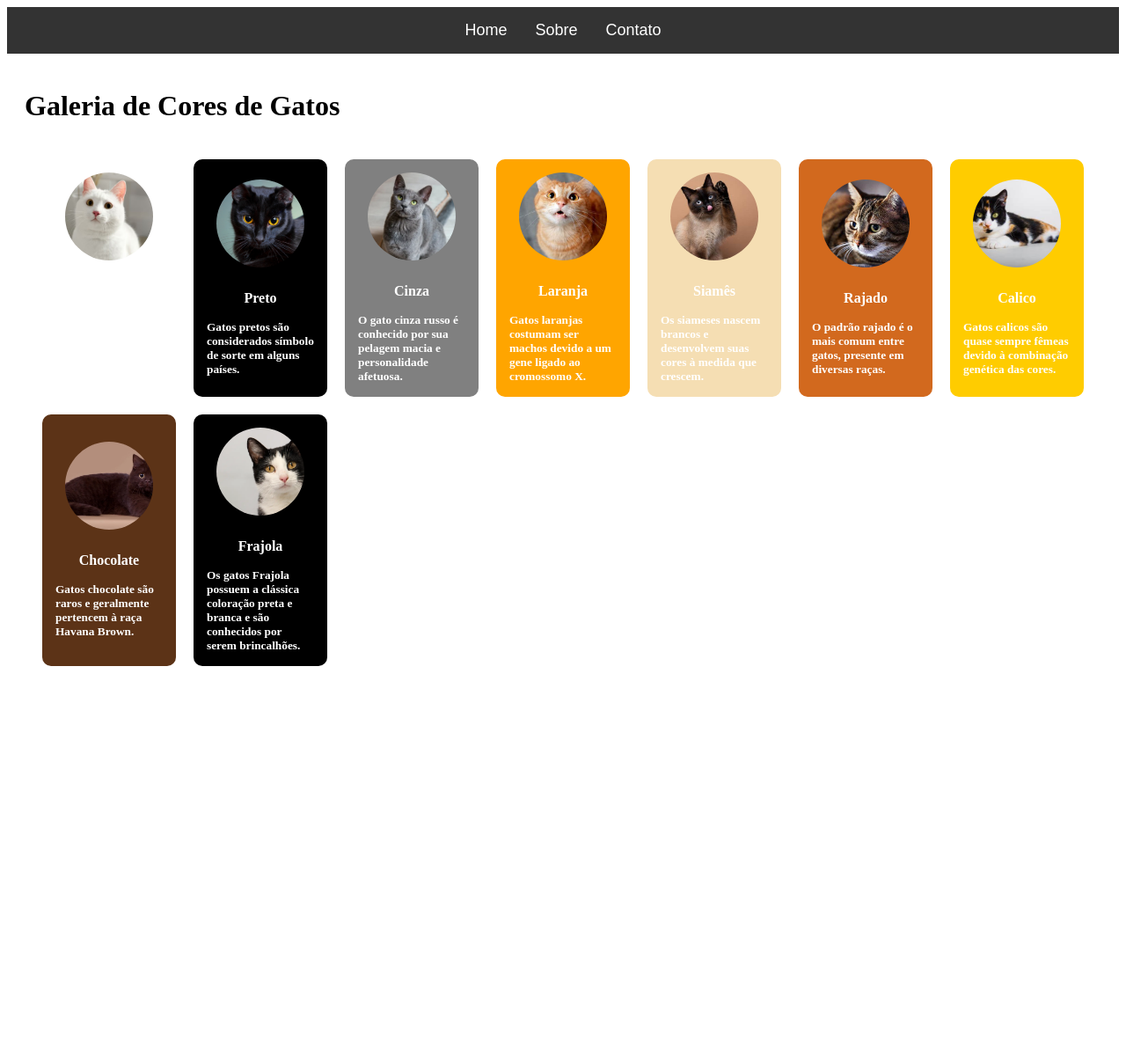
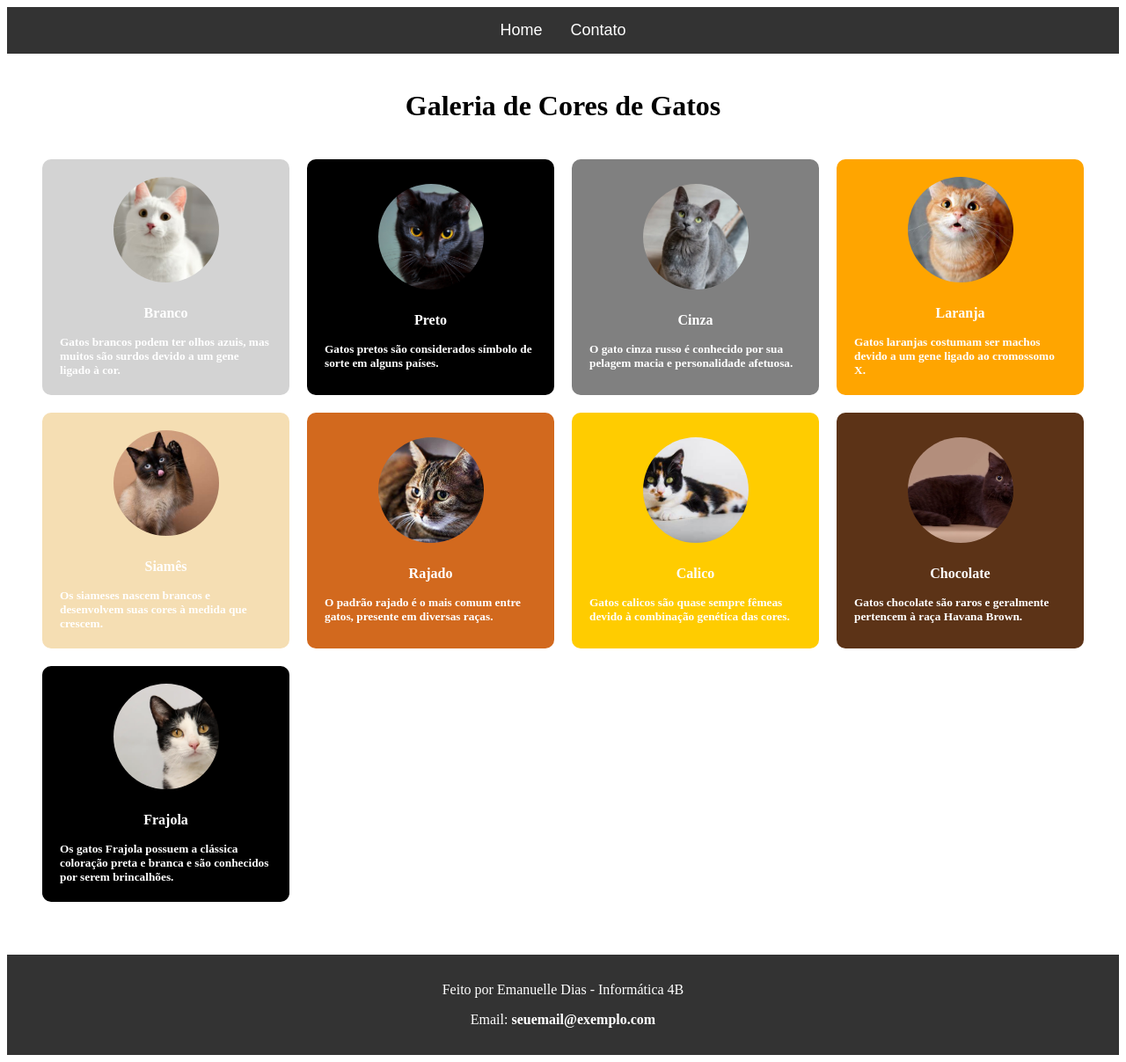
Before and after one commit to manudiass03/manudiass03.github.io, a SvelteKit app: page / in a window 1280 px wide. Shown: the whole page at 88% size. Before the commit the page ends 805 px from the top, so only its background shows below. Built offline with nearby package versions, Linux system fonts and the light colour scheme.

Commit message:
reajuste cards

```diff
--- a/src/routes/+page.svelte
+++ b/src/routes/+page.svelte
@@ -2,7 +2,7 @@
     import { onMount } from 'svelte';
     let page = 'home';
     let colors = [
-        { name: 'Branco', fact: 'Gatos brancos podem ter olhos azuis, mas muitos são surdos devido a um gene ligado à cor.', color: '#ffffff', image: 'branco.jpg' },
+        { name: 'Branco', fact: 'Gatos brancos podem ter olhos azuis, mas muitos são surdos devido a um gene ligado à cor.', color: '#D3D3D3', image: 'branco.jpg' },
         { name: 'Preto', fact: 'Gatos pretos são considerados símbolo de sorte em alguns países.', color: '#000000', image: 'preto.jpg' },
         { name: 'Cinza', fact: 'O gato cinza russo é conhecido por sua pelagem macia e personalidade afetuosa.', color: '#808080', image: 'cinza.jpg' },
         { name: 'Laranja', fact: 'Gatos laranjas costumam ser machos devido a um gene ligado ao cromossomo X.', color: '#FFA500', image: 'laranja.jpg' },
@@ -39,24 +39,24 @@
     }
     .gallery {
         display: grid;
-        grid-template-columns: repeat(auto-fit, minmax(150px, 1fr));
+        grid-template-columns: repeat(4, 1fr);
         gap: 20px;
         padding: 20px;
     }
     .card {
-        padding: 15px;
+        padding: 20px;
         border-radius: 10px;
         color: white;
         font-weight: bold;
-        min-height: 180px;
+        min-height: 220px;
         display: flex;
         flex-direction: column;
         align-items: center;
         justify-content: center;
     }
     .card img {
-        width: 100px;
-        height: 100px;
+        width: 120px;
+        height: 120px;
         border-radius: 50%;
         object-fit: cover;
         margin-bottom: 10px;
@@ -64,11 +64,20 @@
     .container {
         padding: 20px;
     }
+    h1 {
+        text-align: center;
+    }
+    footer {
+        background: #333;
+        color: white;
+        padding: 15px;
+        text-align: center;
+        margin-top: 20px;
+    }
 </style>
 
 <nav>
     <button on:click={() => page = 'home'}>Home</button>
-    <button on:click={() => page = 'sobre'}>Sobre</button>
     <button on:click={() => page = 'contato'}>Contato</button>
 </nav>
 
@@ -85,14 +94,14 @@
             {/each}
         </div>
     </div>
-{:else if page === 'sobre'}
-    <div class="container">
-        <h1>Sobre os Gatos</h1>
-        <p>Os gatos são animais fascinantes e cheios de curiosidades. Desde suas habilidades de comunicação até suas cores variadas, há muito para aprender sobre eles.</p>
-    </div>
 {:else if page === 'contato'}
     <div class="container">
         <h1>Contato</h1>
         <p>Quer saber mais sobre gatos? Entre em contato pelo email: <b>contato@gatolover.com</b></p>
     </div>
 {/if}
+
+<footer>
+    <p>Feito por Emanuelle Dias - Informática 4B</p>
+    <p>Email: <b>seuemail@exemplo.com</b></p>
+</footer>
```
